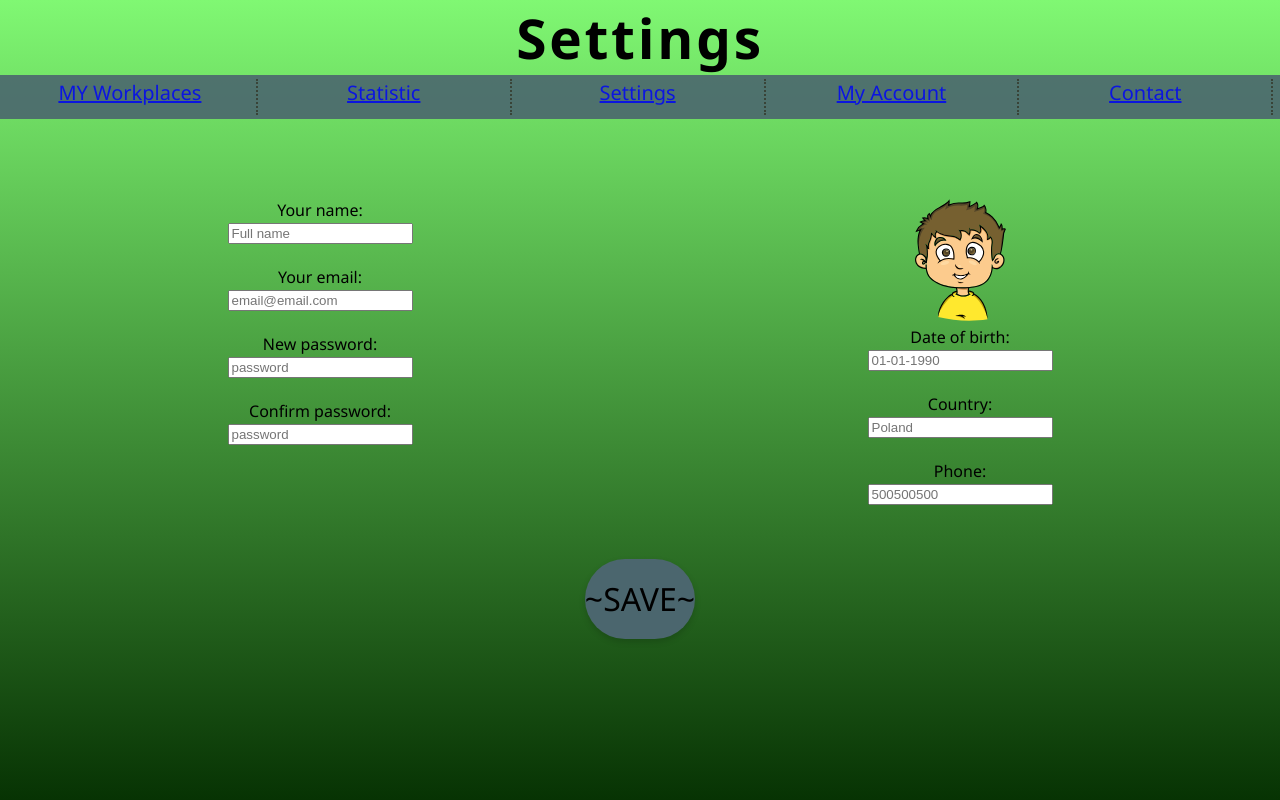
After one commit to Proceder37/PAI, a PHP site: page /Views/MyAccount.html in a window 1280 px wide. The commit adds this page. Run offline with PHP 8.4, Linux system fonts and the light colour scheme.

Commit message:
Add files via upload

```diff
--- a/Public/css/style.css
+++ b/Public/css/style.css
@@ -19,40 +19,102 @@ body {
 }
 
 #kontener{
-    display: flex;
-    flex-direction: row;
+
     justify-content: center;
     height: inherit;
     background: transparent linear-gradient(180deg, #80F873 0%, #073303 100%) 0% 0% no-repeat padding-box;
 
 }
 
-#nazwa {
+#nazwa{
+    text-align: center;
     color: black;
-    margin-top:1em;
-    font-size:44px;
+    font-size:55px;
     font-weight: 900;
     letter-spacing:0.05em;
+
 }
 
 #menu {
 
+    background-color: #4B666E;
+    color: #FFFFFF;
+    text-align: center;
+    padding: 0.25em;
+    box-align: left;
+    text-orientation: center;
+    opacity: 0.9;
 }
 
 #podnazwa {
-
+    text-align: center;
+    color: black;
+    font-size:40px;
+    font-weight: 700;
 }
 
 #sidebar {
-
+    display: flex;
+    flex-direction: column;
+    align-items: center;
+    width: 100%;
+    padding-top: 2em;
 }
 
-#content {
+#W{
+    text-align: center;
+}
+#AA{
+    float: left;
+    width: 35%;
+    text-align: center;
+    padding-top: 5em;
+}
+#AB{
+    float: left;
+    width: 30%;
+    text-align: center;
+    padding-top: 5em;
+}
+#AC{
+    float: left;
+    width: 35%;
+    text-align: center;
+    padding-top: 10em;
+}
+ .WW{
+    float: left;
+    width: 33.33%;
+    padding-top: 2em;
+ }
 
+ #SA{
+    float: left;
+    width: 50%;
+    text-align: center;
+    padding-top: 5em;
+}
+#SB{
+    float: left;
+    width: 50%;
+    text-align: center;
+    padding-top: 5em;
 }
 
 #footer {
+    clear: both;
+}
 
+.option{
+    float: left;
+    width: 19.8%;
+    height: 1.8em;
+    font-size: 20px;
+    border-right: 0.1em dotted #333333;
+}
+
+.option:hover{
+    cursor: pointer;
 }
 
 .column {
@@ -83,6 +145,27 @@ form > input {
     font-size: 1em;
 }
 
+#kontakt{
+    padding-left: 2em;
+    padding-top: 2em;
+    height: 50%;
+    width: 30%;
+    justify-content: center;
+}
+
+kontakt > input1 {
+    padding-left: 0.5em;
+    margin: 0 1em 1em 1em;
+    background: #FFFFFF 0% 0% no-repeat padding-box;
+    border: 2px solid #040404;
+    border-radius: 2em;
+
+    /* font */
+    color: #2699FB;
+    line-height: 2.5em;
+    font-size: 1em;
+}
+
 button {
     margin: 0 1em 1em 1em;
     color: black;
@@ -95,6 +178,19 @@ button {
     line-height: 2.5em;
     font-size: 1em;
 }
+button1{
+    margin: 0 1em 1em 1em;
+    cursor: pointer;
+    background: #4B666E 0% 0% no-repeat padding-box;
+    box-shadow: 0px 3px 6px #00000029;
+    border-radius: 2em;
+    border: none;
+    font-weight: bold 700;
+
+    line-height: 2.5em;
+    font-size: 2em;
+}
+
 
 .logo {
     display: flex;
@@ -103,45 +199,8 @@ button {
     width: 30%;
 }
 
-.logo > img {
-    width: 12.5em;
+.error{
+    color:red;
+    margin-top:1em;
+    margin-bottom: 1em;
 }
-
-.gornynapis{
-    font-size: 2em;
-  }
-
-@media only screen and (max-device-width: 992px){
-    body {
-        font-size: 48px;
-    }
-    .container {
-        flex-direction: column;
-    }
-
-    form {
-        width: 100%;
-    }
-
-    .logo > img {
-        width: 7.5em;
-    }
-}
-
-
-@media screen and (max-width: 600px) {
-    body {
-        font-size: 18px;
-    }
-    .container {
-        flex-direction: column;
-    }
-
-    form {
-        width: 100%;
-    }
-
-    .logo > img {
-        width: 7.5em;
-    }
-}
--- /dev/null
+++ b/Views/MyAccount.html
@@ -0,0 +1,70 @@
+<!DOCTYPE html>
+<head>
+    <meta charset="UTF-8">
+    <link rel="Stylesheet" type="text/css" href="../Public/css/style.css" />
+    <title>WorkCounter</title>
+</head>
+<body>
+<div id="kontener">
+
+    <div id = "nazwa">
+        Settings
+    </div>
+
+    <div id = "menu">
+        <div class="option">
+            <a href = "start.html">MY Workplaces</a>
+        </div>
+        <div class="option">
+            <a href = "statistic.html">Statistic</a>
+        </div>
+        <div class="option">
+            <a href = "settings.html">Settings</a>
+        </div>
+        <div class="option">
+            <a href = "MyAccount.html">My Account</a>
+        </div>
+        <div class="option">
+            <a href = "Contact.html">Contact</a>
+        </div>
+        <div style="clear:both;"></div>
+    </div>
+
+    <div id = "SA">
+        Your name:</br>
+        <input name="name" type="text" placeholder="Full name">
+        </br></br>
+        Your email:</br>
+        <input name="email" type="text" placeholder="email@email.com">
+        </br></br>
+        New password:</br>
+        <input name="password" type="password" placeholder="password">
+        </br></br>
+        Confirm password:</br>
+        <input name="cpassword" type="password" placeholder="password">
+        </br></br>
+     </div>
+     <div id="SB">
+        <img src="../Public/img/layer2.svg">
+        </br>
+        Date of birth:</br>
+        <input name="birth" type="text" placeholder="01-01-1990">
+        </br></br>
+        Country:</br>
+        <input name="country" type="text" placeholder="Poland">
+        </br></br>
+        Phone:</br>
+        <input name="phone" type="text" placeholder="500500500">
+        </br></br>
+     </div>
+     <div style="clear:both;"></div>
+
+
+     <div id = "sidebar">
+        <button1 type="submit">~SAVE~</button1>
+     </div>
+
+
+</div>
+</body>
+</html>
--- a/Views/index.php
+++ b/Views/index.php
@@ -15,11 +15,15 @@
         <img src="../Public/img/workcounter.svg">
     </div>
     <form action="zaloguj.php", method="post">
+        <a href="rejestracja.php"> Rejestracja - załóż darmowe konto!</a>
+        <br /><br />
         <input name="email" type="text" placeholder="email@email.com">
         <br></br>
         <input name="password" type="password" placeholder="password">
         <br></br>
         <button type="submit">CONTINUE</button>
+
+
 
     </form>
 
```
Also changed, not shown: Views/Contact.html (added, +50 -0 lines), Views/Settings.html (added, +52 -0 lines), Views/Statistic.html (added, +53 -0 lines), Views/rejestracja.php (added, +206 -0 lines), Views/start.html (added, +50 -0 lines), Views/witamy.php (added, +30 -0 lines), Views/zaloguj.php (+21 -5 lines), Public/img/Cinema.svg (added), Public/img/Lesson.svg (added), Public/img/Restaurant.svg (added), Public/img/dodajprace.svg (added), Public/img/graph.svg (added), Public/img/layer2.svg (added).
